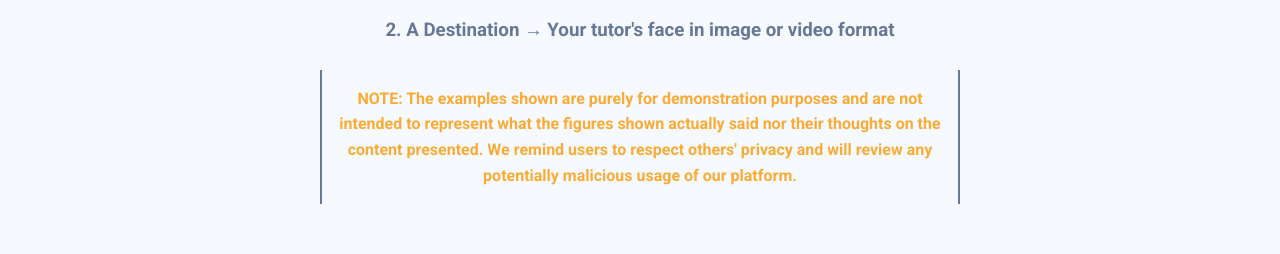
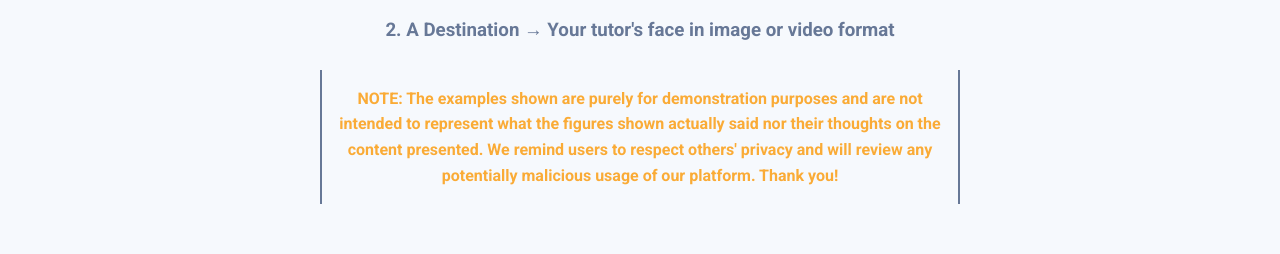
Before and after one commit to AllardQuek/AnyTutor, a React (Create React App) app: page /about in a window 1280 px wide. Shown: the part 455-709 px from the top of the page. Built offline with nearby package versions, Linux system fonts and the light colour scheme; no server answers.

Commit message:
added thank you

```diff
--- a/src/components/AboutInfo.js
+++ b/src/components/AboutInfo.js
@@ -25,7 +25,7 @@ const AboutInfo = () => {
           not intended to represent what the figures shown actually said nor
           their thoughts on the content presented. We remind users to respect
           others' privacy and will review any potentially malicious usage of our
-          platform.
+          platform. Thank you!
         </h4>
       </div>
     </AboutInfoStyled>
```
